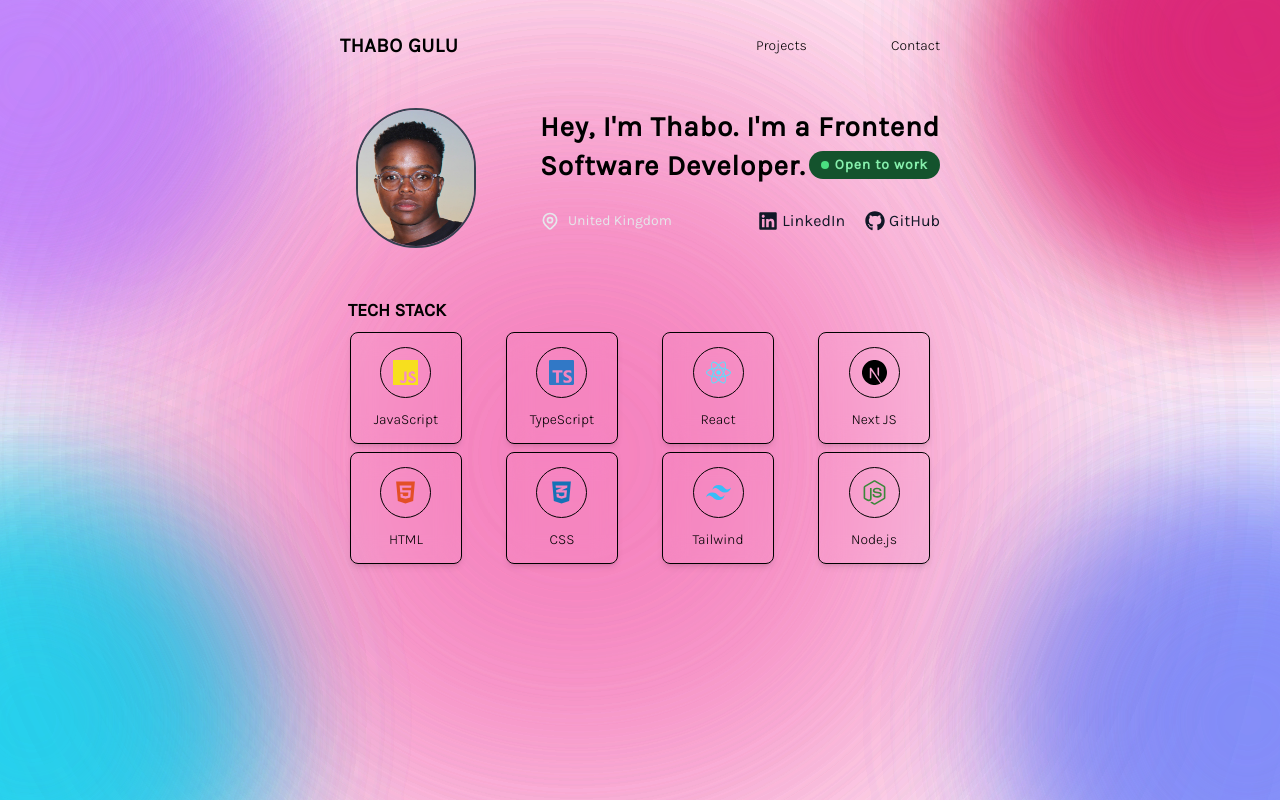
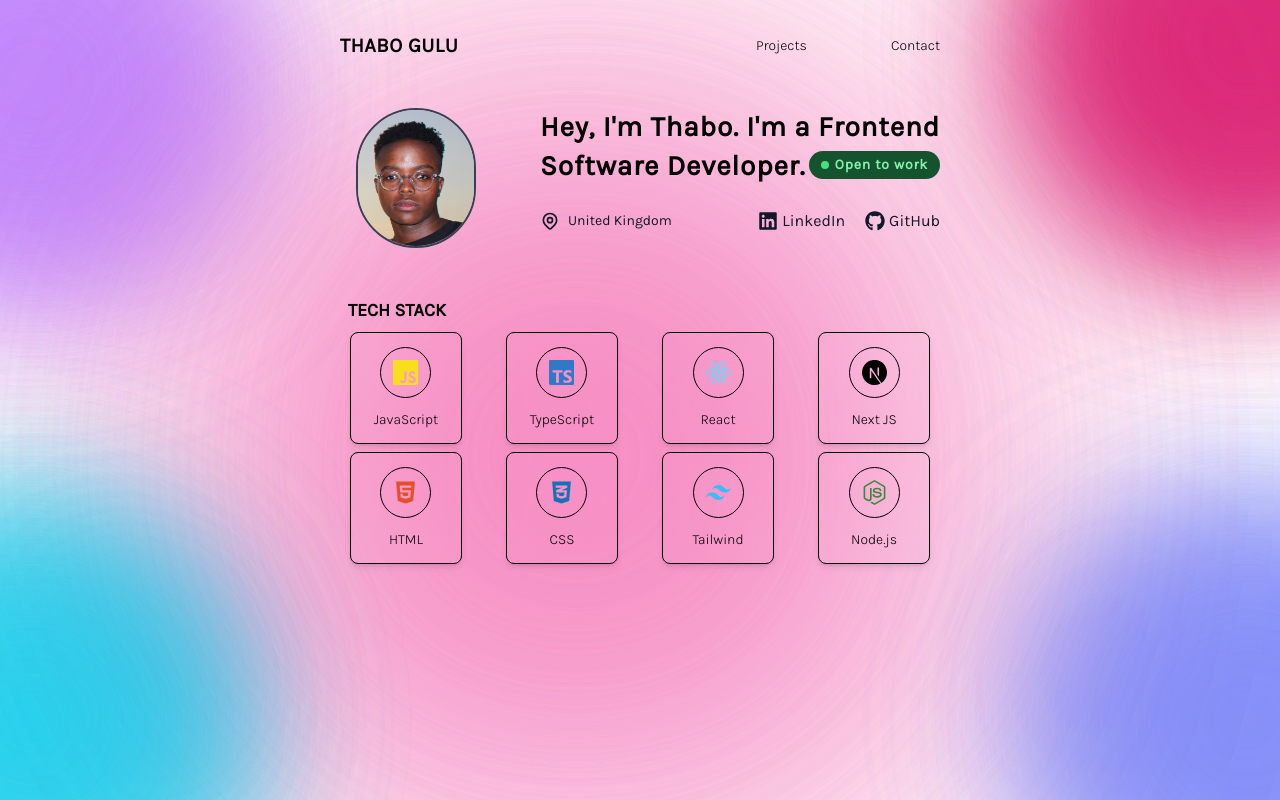
Before and after one commit to tgulu/Portfolio, a React (Create React App) app: page / in a window 1280 px wide. Shown: the top 800 px of the page. Built offline with nearby package versions, Linux system fonts and the light colour scheme; a web font is replaced by a local one.

Commit message:
remove <Blur /> from file, moved to main app.js as global background

```diff
--- a/src/components/Homes2.jsx
+++ b/src/components/Homes2.jsx
@@ -9,8 +9,6 @@ import Blur from "./Blur";
 const Home = () => {
   return (
     <div className="w-full md:min-h-screen h-full flex justify-center  ">
-      <Blur />
-
       {/* Boxed wrapper */}
       <div className="max-w-6xl mx-auto  space-y-12 md:space-y-12 py-8 px-6">
         <Nav />
@@ -43,7 +41,7 @@ const Home = () => {
             {/* Social / Location */}
             <div className="w-full flex items-center justify-between max-md:flex-col   max-md:gap-3 my-2 md:my-0">
               {/* Location */}
-              <div className="flex items-center md:gap-2 gap-0 text-xs md:text-sm text-gray-950 md:text-gray-200">
+              <div className="flex items-center md:gap-2 gap-0 text-xs md:text-sm text-gray-900 ">
                 <HiOutlineLocationMarker className="text-xl " />
                 United Kingdom
               </div>
```
